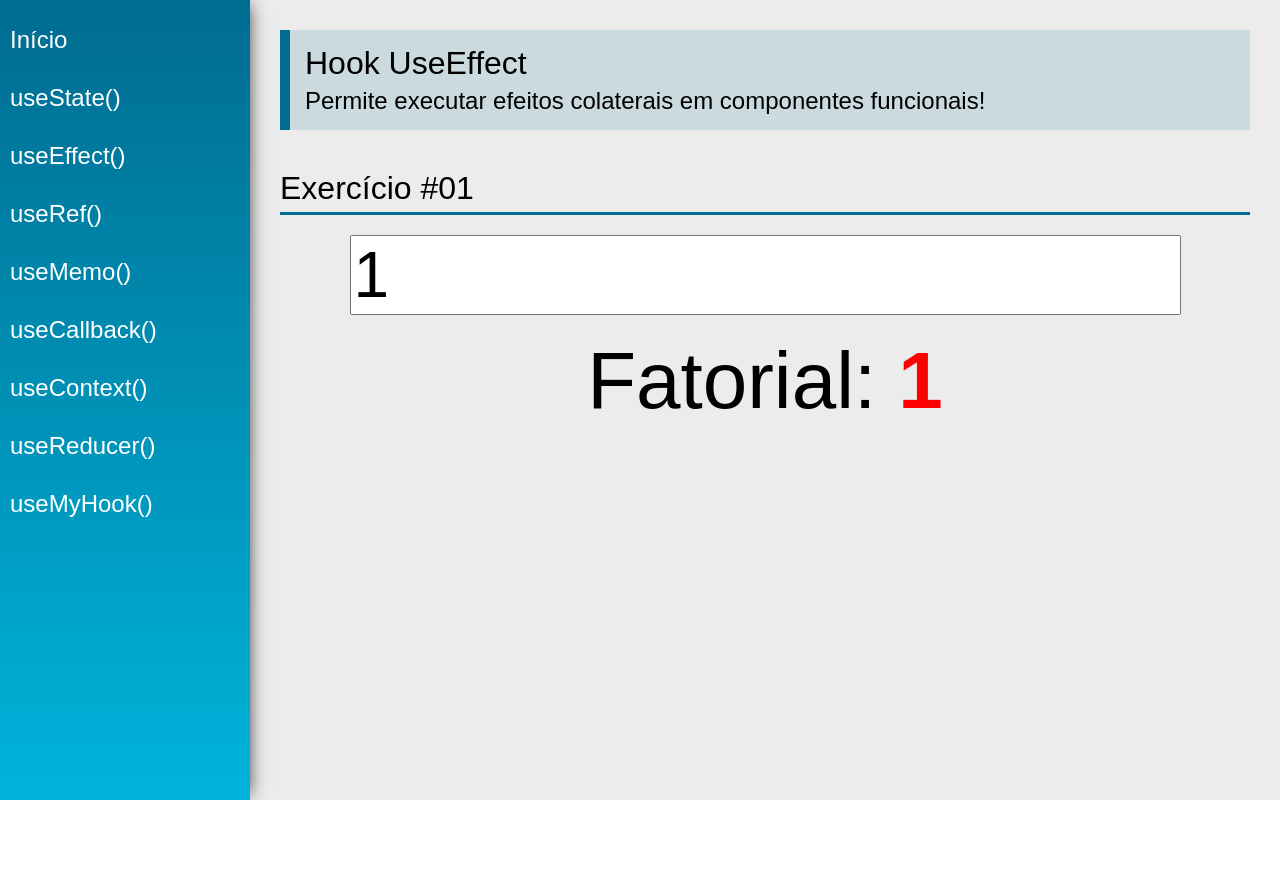
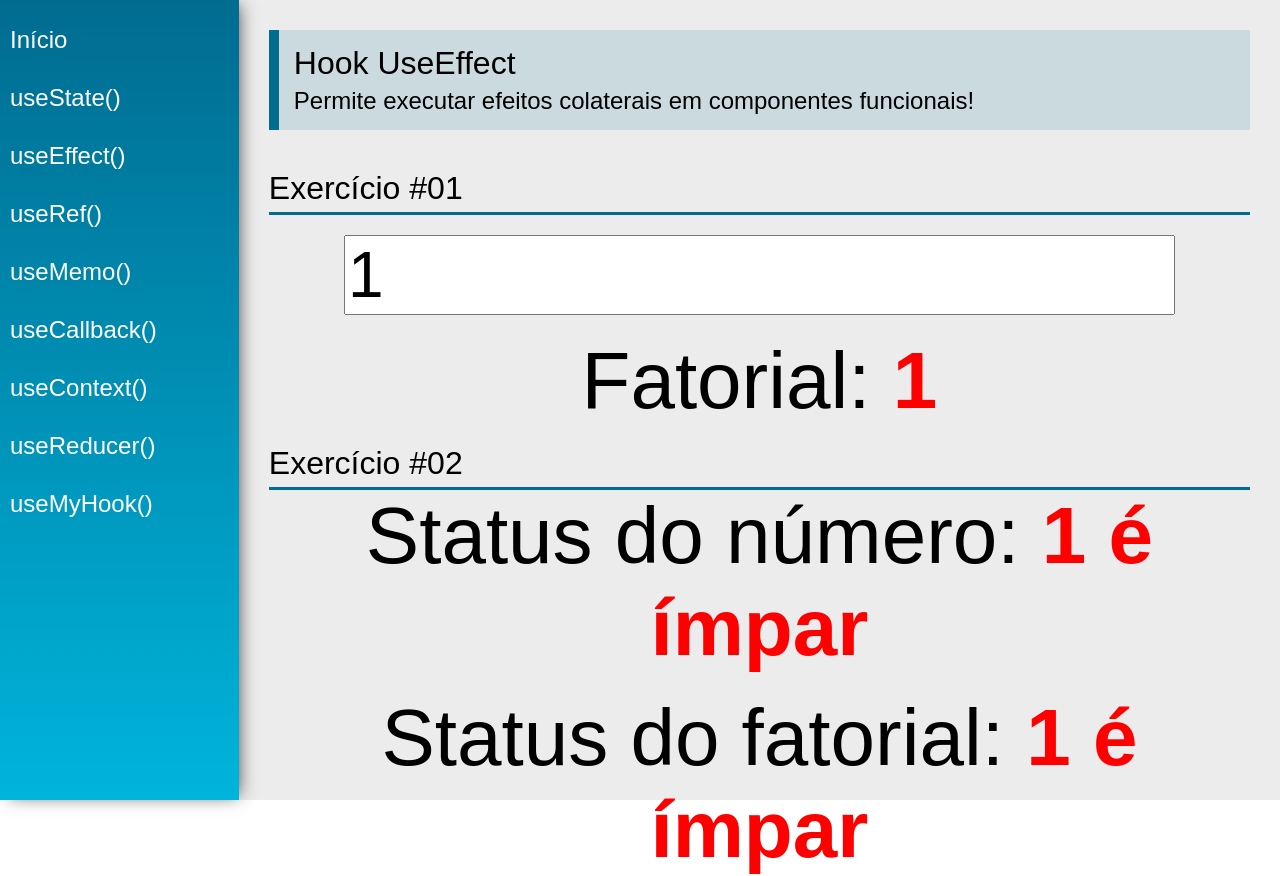
Before and after one commit to anaBeatrizWalker/exerciciosReactHooks, a React (Create React App) app: page /useEffect in a window 1280 px wide. Before the commit the page ends 800 px from the top, so only its background shows below. Built offline with nearby package versions, Linux system fonts and the light colour scheme.

Commit message:
Adc desafio com useEffect

```diff
--- a/src/views/examples/UseEffect.jsx
+++ b/src/views/examples/UseEffect.jsx
@@ -11,7 +11,7 @@
 }
 
 const UseEffect = (props) => {
-
+    //Ex01
     const [number, setNumber] = useState(1)
     const [fatorial, setFatorial] = useState(1)
 
@@ -30,6 +30,14 @@
         }
     }, [fatorial])
 
+
+    //Ex02
+    const [status, setStatus] = useState("ímpar")
+
+    useEffect(function(){
+        setStatus(number % 2 === 0 ? "par" : "ímpar")
+    }, [number])
+
     return (
         <div className="UseEffect">
             <PageTitle
@@ -46,6 +54,20 @@
                     <span className="text">Fatorial: </span>
                     <span className="text red">{fatorial === -1 ? "Não existe" : fatorial}</span>
                 </div>
+            </div><br />
+
+            <SectionTitle title="Exercício #02"/>
+            <div className='center'>
+                <div>
+                    <span className="text">Status do número: </span>
+                    <span className="text red">{number} é {status}</span>
+                </div>
+            </div> <br />
+            <div className='center'>
+                <div>
+                    <span className="text">Status do fatorial: </span>
+                    <span className="text red">{fatorial} é {status}</span>
+                </div>
             </div>
         </div>
     )
```
